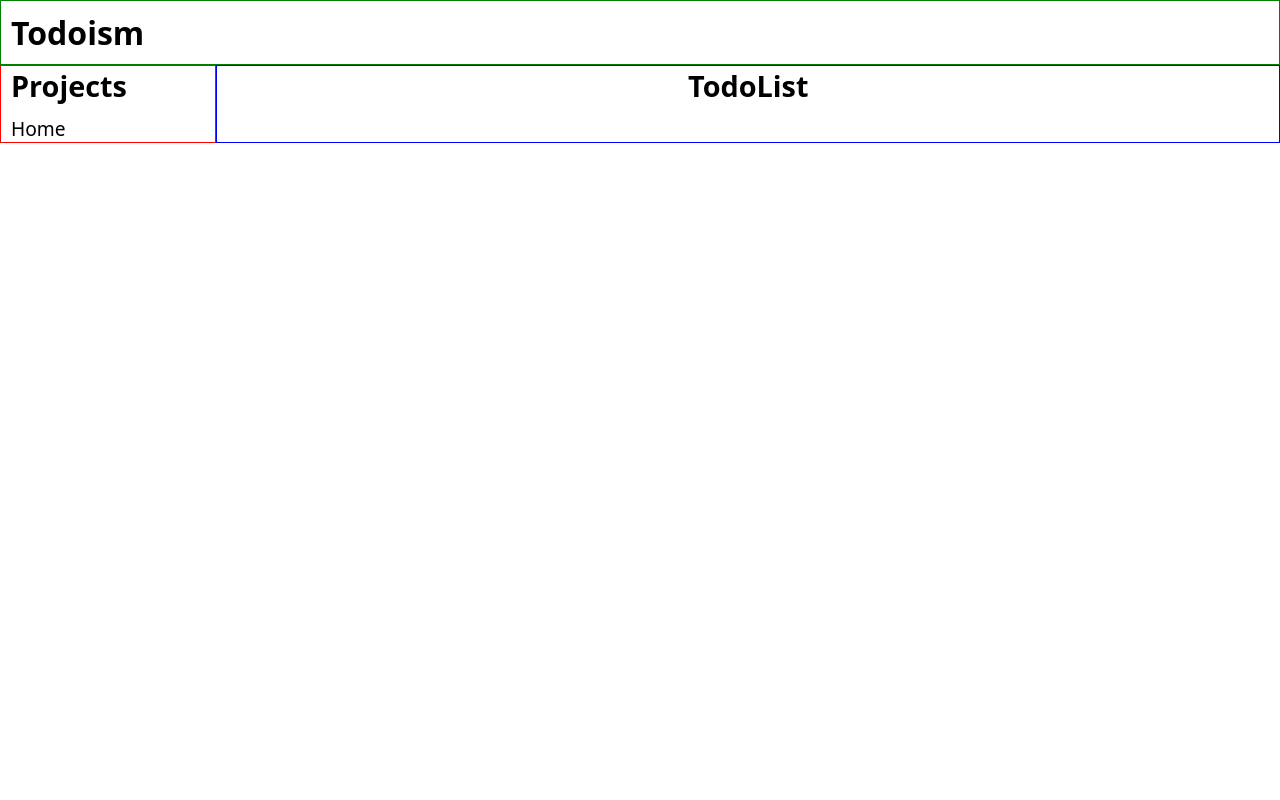
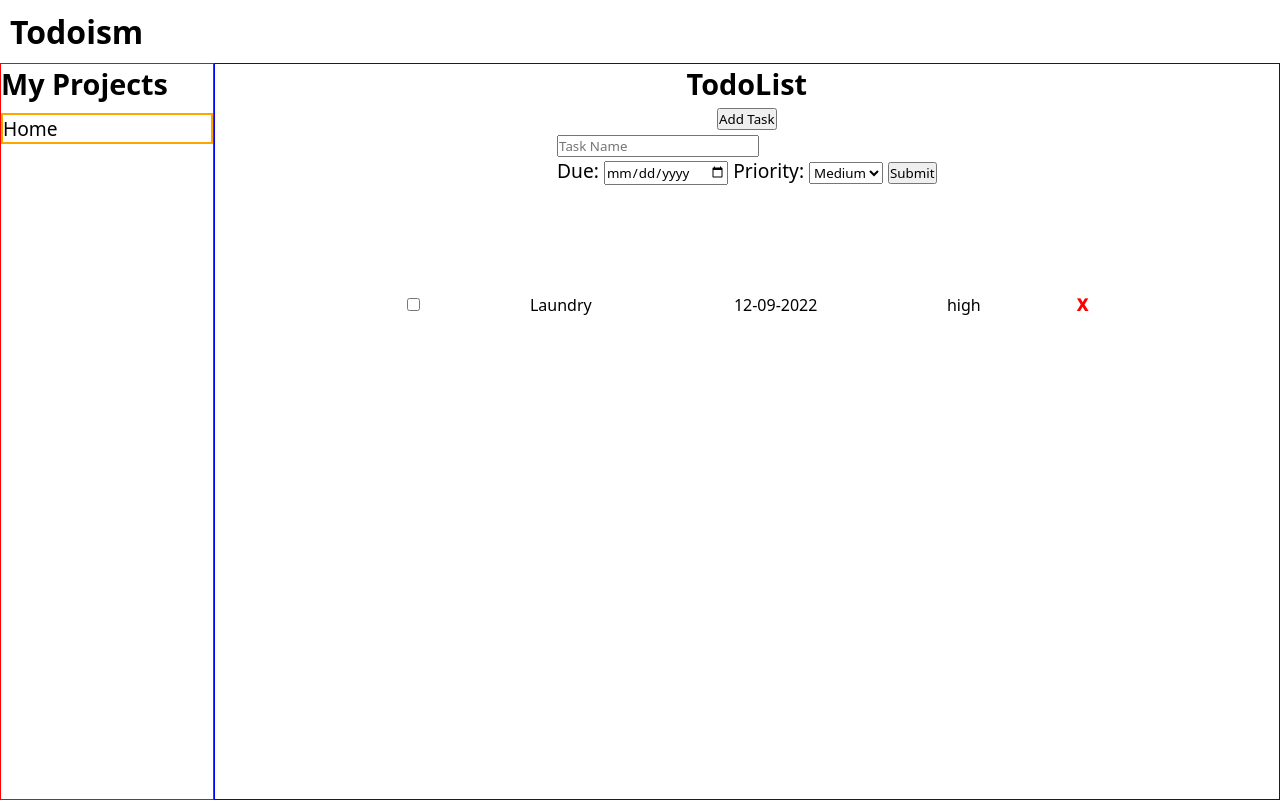
Before and after one commit to faizan-20/todoism, a website built with webpack: page dist/index.html in a window 1280 px wide. Built offline with nearby package versions, Linux system fonts and the light colour scheme.

Commit message:
added tasks class and display

```diff
--- /dev/null
+++ b/src/UI.js
@@ -0,0 +1,42 @@
+import { todoList } from "./todo";
+
+const displayTasks = () => {
+    const table = document.querySelector('#display-tasks');
+    table.textContent = '';
+
+    for(let i = 0; i < todoList.length; i++){
+        const checkbox = document.createElement('input');
+        checkbox.setAttribute('type', 'checkbox');
+
+        let trow = document.createElement('tr');
+        trow.classList.add('trow');
+        table.appendChild(trow);
+
+        let sno = document.createElement('td');
+        sno.classList.add('sno');
+        trow.appendChild(sno);
+        sno.appendChild(checkbox);
+
+        let task = document.createElement('td');
+        task.classList.add('task-name');
+        trow.appendChild(task);
+        task.textContent = todoList[i].title;
+
+        let dueDate = document.createElement('td');
+        dueDate.classList.add('due-date');
+        trow.appendChild(dueDate);
+        dueDate.textContent = todoList[i].dueDate;
+
+        let priority = document.createElement('td');
+        priority.classList.add('priority');
+        trow.appendChild(priority);
+        priority.textContent = todoList[i].priority;
+
+        let deleteTask = document.createElement('td');
+        deleteTask.classList.add('delete-task');
+        trow.appendChild(deleteTask);
+        deleteTask.textContent = 'X';
+    }
+}
+
+export default displayTasks;
--- a/src/index.js
+++ b/src/index.js
@@ -1,10 +1,6 @@
-import todo from "./todo";
+import displayTasks from "./UI";
+import { addTask, todoList } from "./todo";
 
-function addTask(){
-    let task1 = new todo("do some", "idk what", '12/08/2020', 'medium');
-    let task2 = new todo("do some more", "idk what anymore", '20/08/2020', 'high');
-
-    return {task1, task2}
-}
-
-console.log(addTask())
+addTask();
+displayTasks();
+console.log(todoList);
--- /dev/null
+++ b/src/projects.js
@@ -0,0 +1,5 @@
+export default class Project{
+    constructor(name){
+        this.name = name;
+    }
+}
--- a/src/todo.js
+++ b/src/todo.js
@@ -1,15 +1,44 @@
-class todo{
-    constructor(title, description, dueDate, priority){
+import displayTasks from "./UI";
+
+export default class Todo{
+    constructor(title, dueDate, priority, project){
         this.title = title;
-        this.description = description;
         this.dueDate = dueDate;
         this.priority = priority;
+        this.project = project;
+    }
+}
+
+export let todoList = [
+    {
+        title: "Laundry",
+        dueDate: "12-09-2022",
+        priority: "high",
+        project: "default"
+    }
+]
+
+
+export const addTask = () => {
+    const submitBtn = document.querySelector('#submit');
+    const taskName = document.querySelector('#task-name');
+    const dueDate = document.querySelector('#due-date');
+    const priority = document.querySelector('#priority');
+
+    const clearAll = () => {
+        taskName.value = null;
+        dueDate.value = null;
+        priority.value = 'medium';
     }
 
-    get(title){
-        return title;
-    }
-
+    submitBtn.addEventListener('click', (e) => {
+        if(taskName.value === '' || dueDate.value === ''){
+            console.log('ok');
+        }else {
+            e.preventDefault();
+            todoList.push(new Todo(taskName.value, dueDate.value, priority.value, "default"));
+            clearAll();
+            displayTasks();
+        }
+    })
 }
-
-export default todo;
```
Also changed, not shown: dist/index.html, dist/main.js, dist/style.css.
